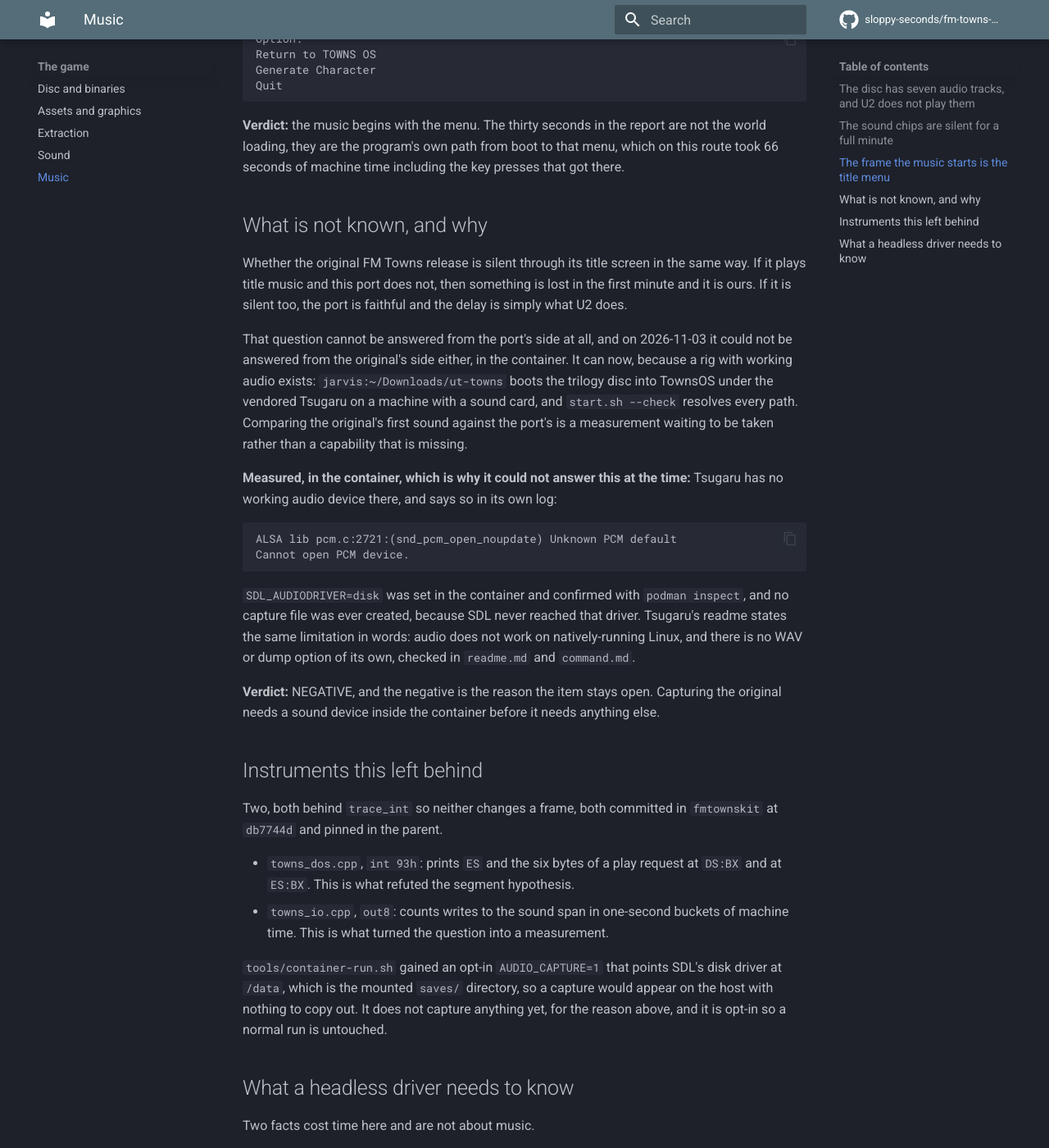
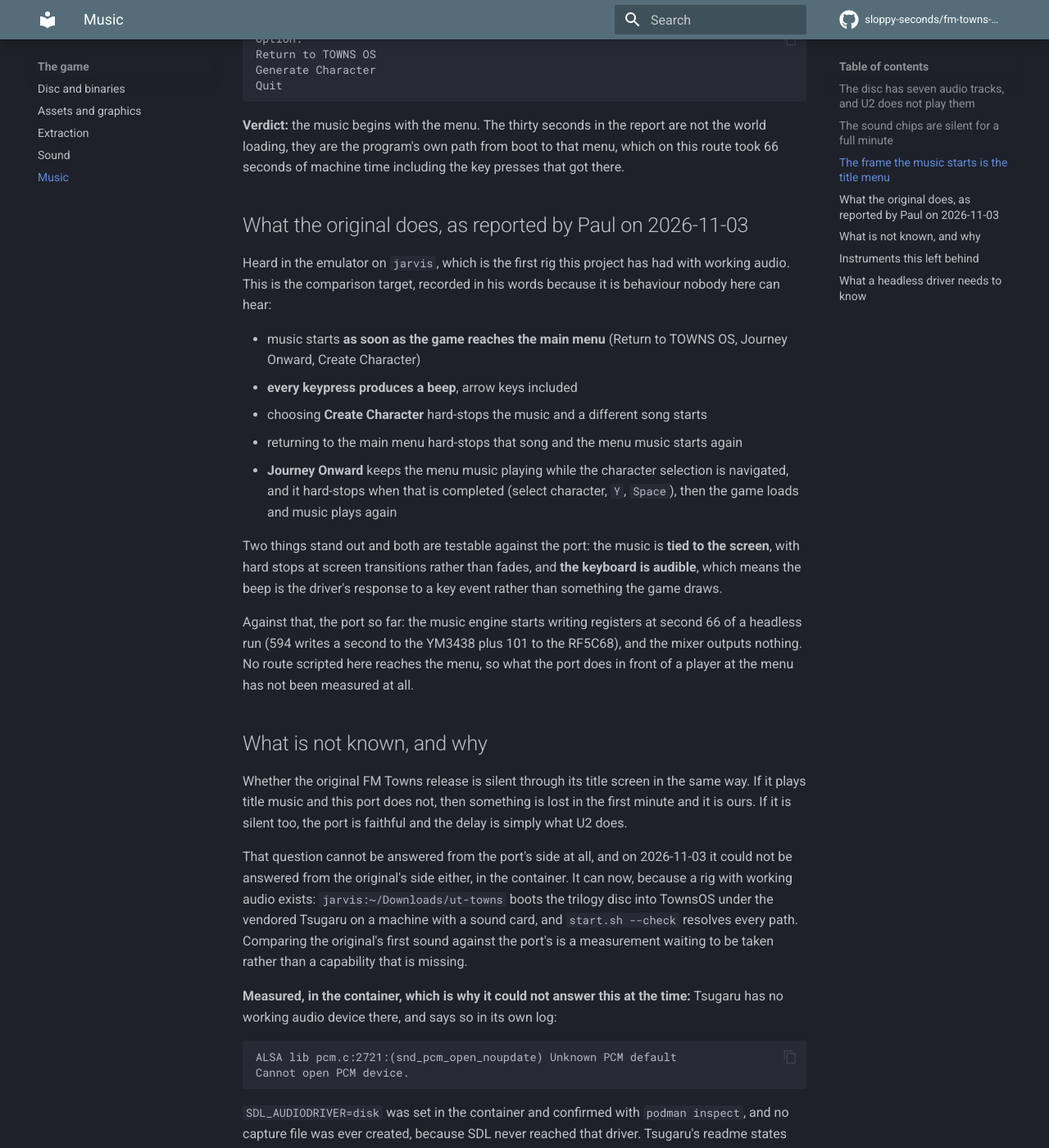
Before and after one commit to sloppy-seconds/fm-towns-ultima, an MkDocs documentation site: the page built from docs/music.md, in a window 1280 px wide and 1400 px high, scrolled down 2479 px. Shown: the whole window at 82% size. Built offline with MkDocs 1.6.1 and Material for MkDocs 9.7.7, drawn with Linux system fonts in a browser that asks for light colours; comment, search, counter and statistics services are not loaded.

```diff
--- a/docs/music.md
+++ b/docs/music.md
@@ -100,6 +100,26 @@
 program's own path from boot to that menu, which on this route took 66 seconds of machine time including the key
 presses that got there.
 
+## What the original does, as reported by Paul on 2026-11-03
+
+Heard in the emulator on `jarvis`, which is the first rig this project has had with working audio. This is the comparison
+target, recorded in his words because it is behaviour nobody here can hear:
+
+- music starts **as soon as the game reaches the main menu** (Return to TOWNS OS, Journey Onward, Create Character)
+- **every keypress produces a beep**, arrow keys included
+- choosing **Create Character** hard-stops the music and a different song starts
+- returning to the main menu hard-stops that song and the menu music starts again
+- **Journey Onward** keeps the menu music playing while the character selection is navigated, and it hard-stops when that is
+  completed (select character, `Y`, `Space`), then the game loads and music plays again
+
+Two things stand out and both are testable against the port: the music is **tied to the screen**, with hard stops at
+screen transitions rather than fades, and **the keyboard is audible**, which means the beep is the driver's response to a
+key event rather than something the game draws.
+
+Against that, the port so far: the music engine starts writing registers at second 66 of a headless run (594 writes a
+second to the YM3438 plus 101 to the RF5C68), and the mixer outputs nothing. No route scripted here reaches the menu, so
+what the port does in front of a player at the menu has not been measured at all.
+
 ## What is not known, and why
 
 Whether the original FM Towns release is silent through its title screen in the same way. If it plays title music and
```
Also changed, not shown: 2 other files.
